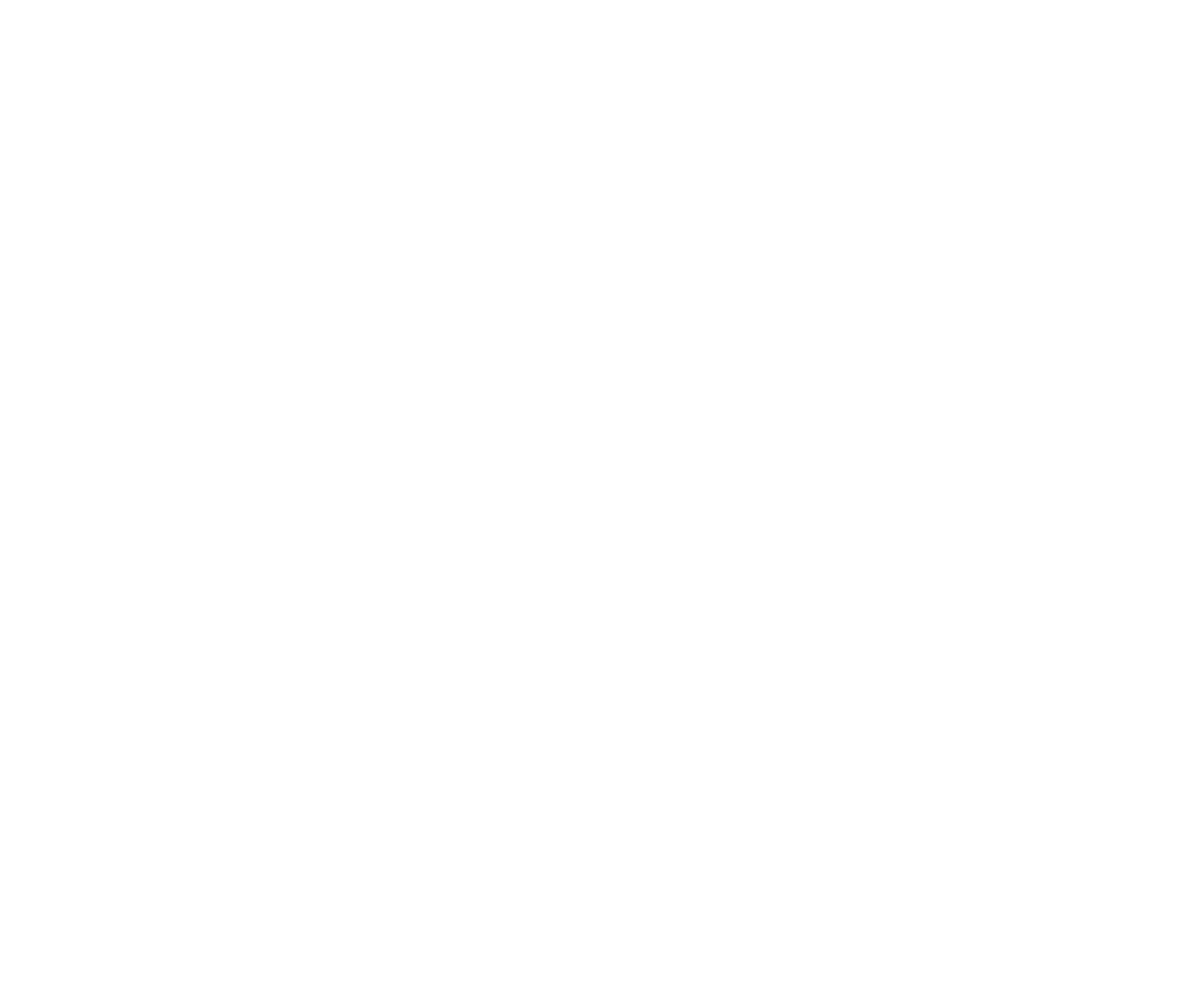
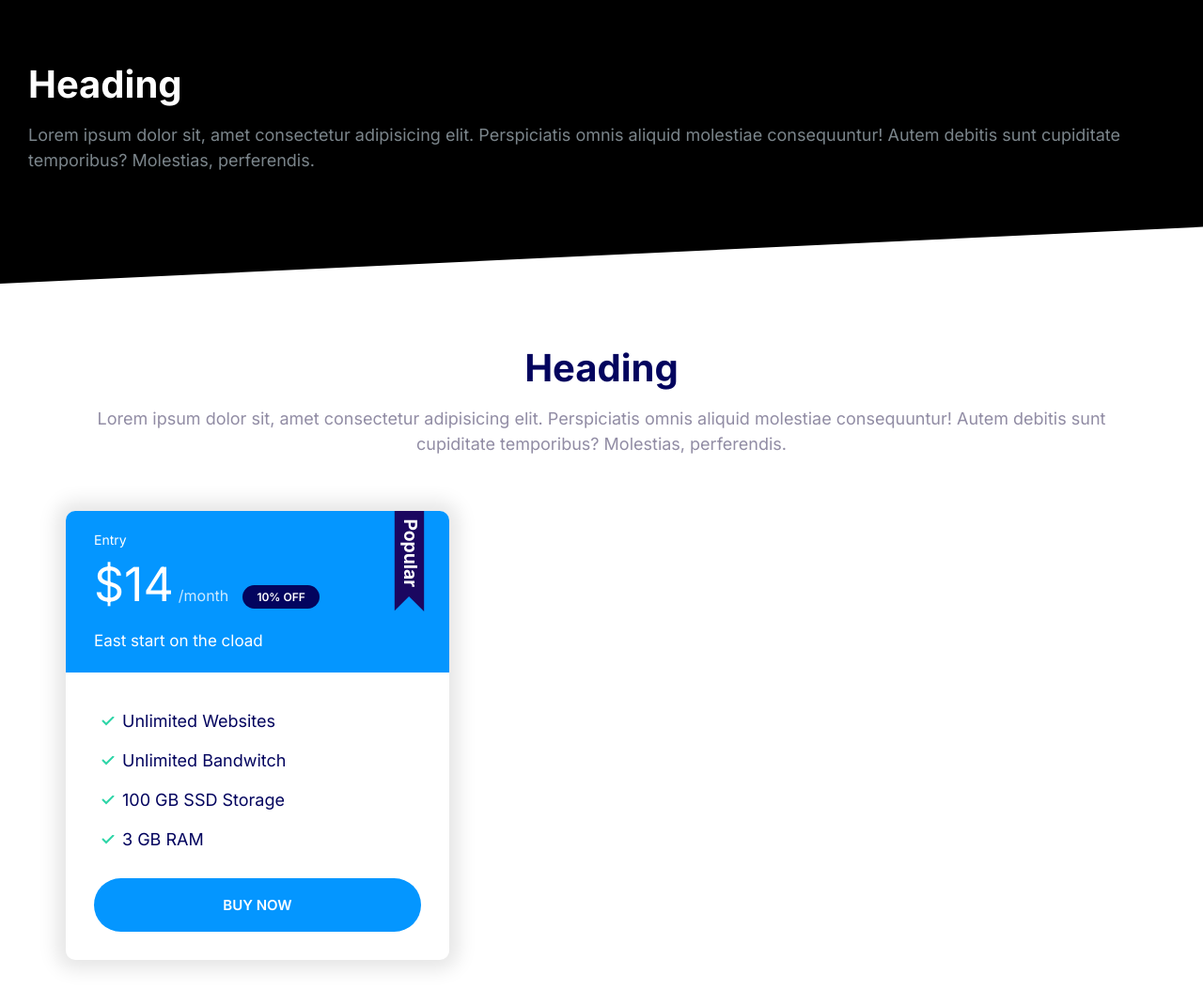
Before and after one commit to aliChavoshi/Moshify-HTML-CSS, a plain HTML site: page index.html in a window 1280 px wide. Shown: the whole page at 94% size. Before the commit the page ends 800 px from the top, so only its background shows below. Drawn offline with Linux system fonts and the light colour scheme.

Commit message:
27- Blocks

```diff
--- a/css/styles.css
+++ b/css/styles.css
@@ -508,3 +508,33 @@ a {
   max-height: 100vh;
   opacity: 1;
 }
+/* ********************** Blocks ******************************** */
+.block {
+  --padding-vertical: 6rem;
+  padding: var(--padding-vertical) 3rem;
+}
+.block__heading {
+  margin-top: 0;
+}
+.block--dark {
+  background-color: #000;
+  color: #7b858b;
+}
+.block--dark .block__heading {
+  color: white;
+}
+.clip-skewed-right {
+  clip-path: polygon(0% 0%, 100% 0%, 100% 100%, 0% 80%);
+  padding-bottom: calc(var(--padding-vertical) + 4rem);
+}
+.clip-skewed-left {
+  clip-path: polygon(0% 0%, 100% 0%, 100% 80%, 0% 100%);
+  padding-bottom: calc(var(--padding-vertical) + 4rem);
+}
+.block__header {
+  text-align: center;
+}
+.container {
+  max-width: 1140px;
+  margin: 0 auto;
+}
--- a/index.html
+++ b/index.html
@@ -1,5 +1,6 @@
 <!DOCTYPE html>
 <html lang="en">
+
 <head>
   <meta charset="UTF-8" />
   <meta http-equiv="X-UA-Compatible" content="IE=edge" />
@@ -7,14 +8,53 @@
   <title>Moshify</title>
   <link rel="preconnect" href="https://fonts.googleapis.com" />
   <link rel="preconnect" href="https://fonts.gstatic.com" crossorigin />
-    <link
-      href="https://fonts.googleapis.com/css2?family=Inter:wght@400;600;700&display=swap"
-      rel="stylesheet"
-    />
+  <link href="https://fonts.googleapis.com/css2?family=Inter:wght@400;600;700&display=swap" rel="stylesheet" />
   <link rel="stylesheet" href="./css/normilize.css" />
   <link rel="stylesheet" href="./css/styles.css" />
 </head>
+
 <body>
+  <div class="block block--dark clip-skewed-left">
+    <h2 class="block__heading">Heading</h2>
+    <p>Lorem ipsum dolor sit, amet consectetur adipisicing elit. Perspiciatis omnis aliquid molestiae consequuntur!
+      Autem debitis sunt cupiditate temporibus? Molestias, perferendis.</p>
+  </div>
+  <div class="block ">
+    <div class="container">
+      <header class="block__header">
+        <h2 class="block__heading">Heading</h2>
+        <p>Lorem ipsum dolor sit, amet consectetur adipisicing elit. Perspiciatis omnis aliquid molestiae consequuntur!
+          Autem debitis sunt cupiditate temporibus? Molestias, perferendis.</p>
+      </header>
+    </div>
+    <!-- card -->
+    <div style="width: 40%; padding: 4rem">
+      <div class="plan plan--popular">
+        <div class="card card--primary">
+          <div class="card__header">
+            <!-- <img src="./images/popular.svg" alt="" /> -->
+            <h3 class="plan__name">Entry</h3>
+            <span class="plan__price">$14</span>
+            <span class="plan__billing-cycle">/month</span>
+            <span class="badge badge--primary badge--small">10% OFF</span>
+            <span class="plan__description">East start on the cload</span>
+          </div>
+          <div class="card__body">
+            <ul class="list list--tick">
+              <li class="list__item">Unlimited Websites</li>
+              <li class="list__item">Unlimited Bandwitch</li>
+              <li class="list__item">100 GB SSD Storage</li>
+              <li class="list__item">3 GB RAM</li>
+            </ul>
+            <button type="button" class="btn btn--primary btn__outline btn--block">
+              Buy Now
+            </button>
+          </div>
+        </div>
+      </div>
+    </div>
+  </div>
   <script src="js/main.js"></script>
 </body>
+
 </html>
```
Also changed, not shown: components/card_paln-popular.html (line endings or trailing spaces). Lines whose indentation alone changed are shown as unchanged.
